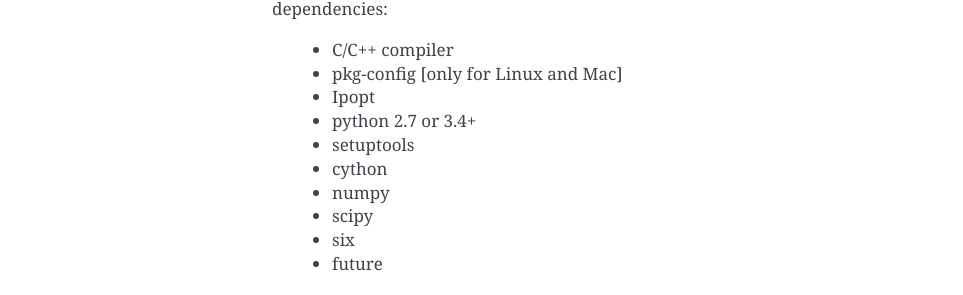
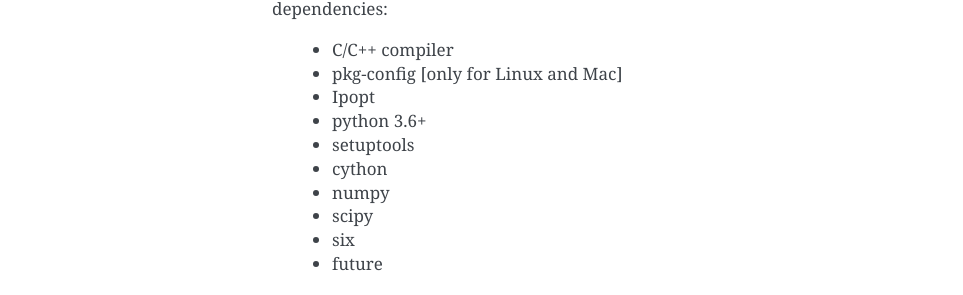
Before and after one commit to mechmotum/cyipopt, a Sphinx documentation site: the page built from docs/source/install.rst, in a window 1280 px wide. Shown: the part 405-700 px from the top of the page, without its empty margins (148-1111 px from the left). Built offline with Sphinx 7.4.7, drawn with Linux system fonts in a browser that asks for light colours.

Commit message:
Update supported Python versions

```diff
--- a/docs/source/install.rst
+++ b/docs/source/install.rst
@@ -21,7 +21,7 @@
   * C/C++ compiler
   * pkg-config [only for Linux and Mac]
   * Ipopt
-  * python 2.7 or 3.4+
+  * python 3.6+
   * setuptools
   * cython
   * numpy
```
